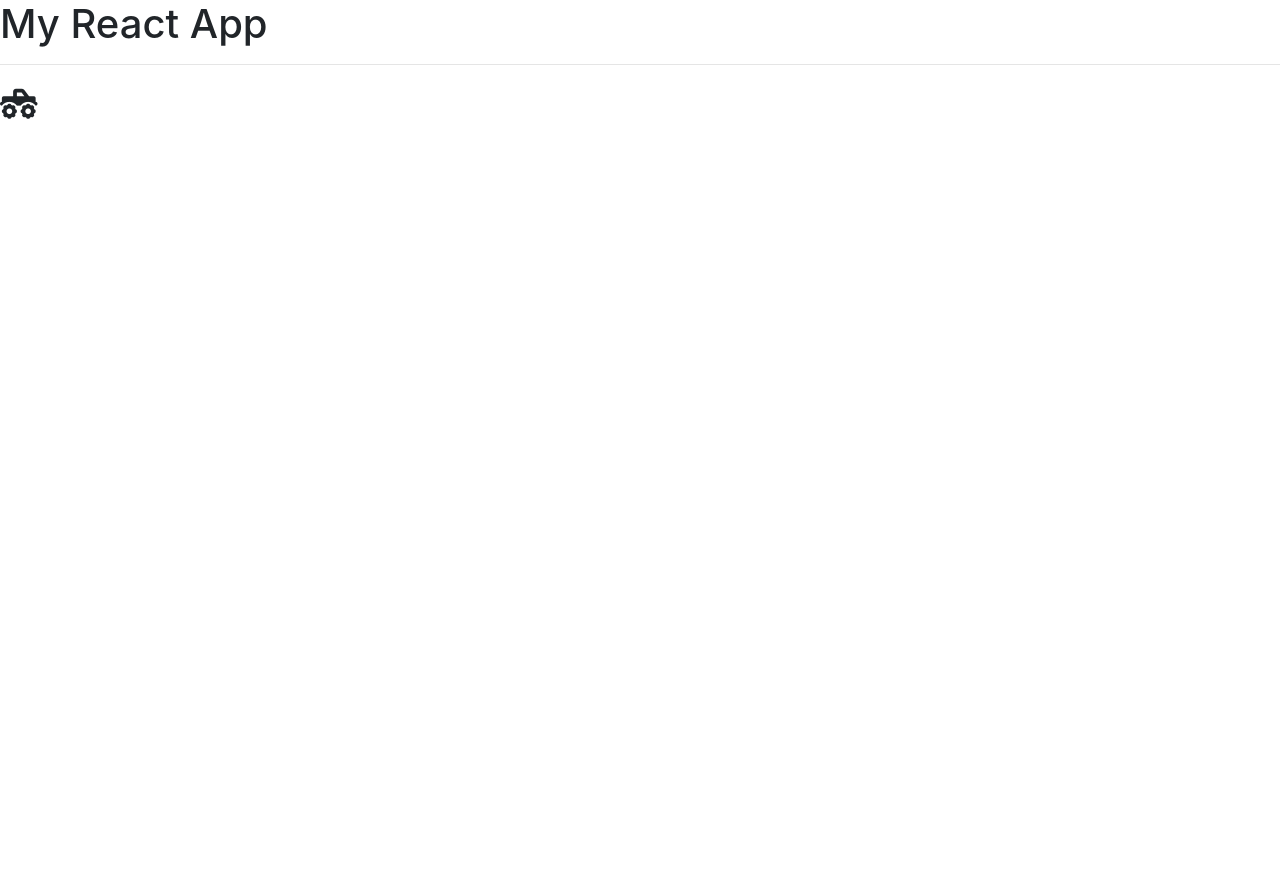
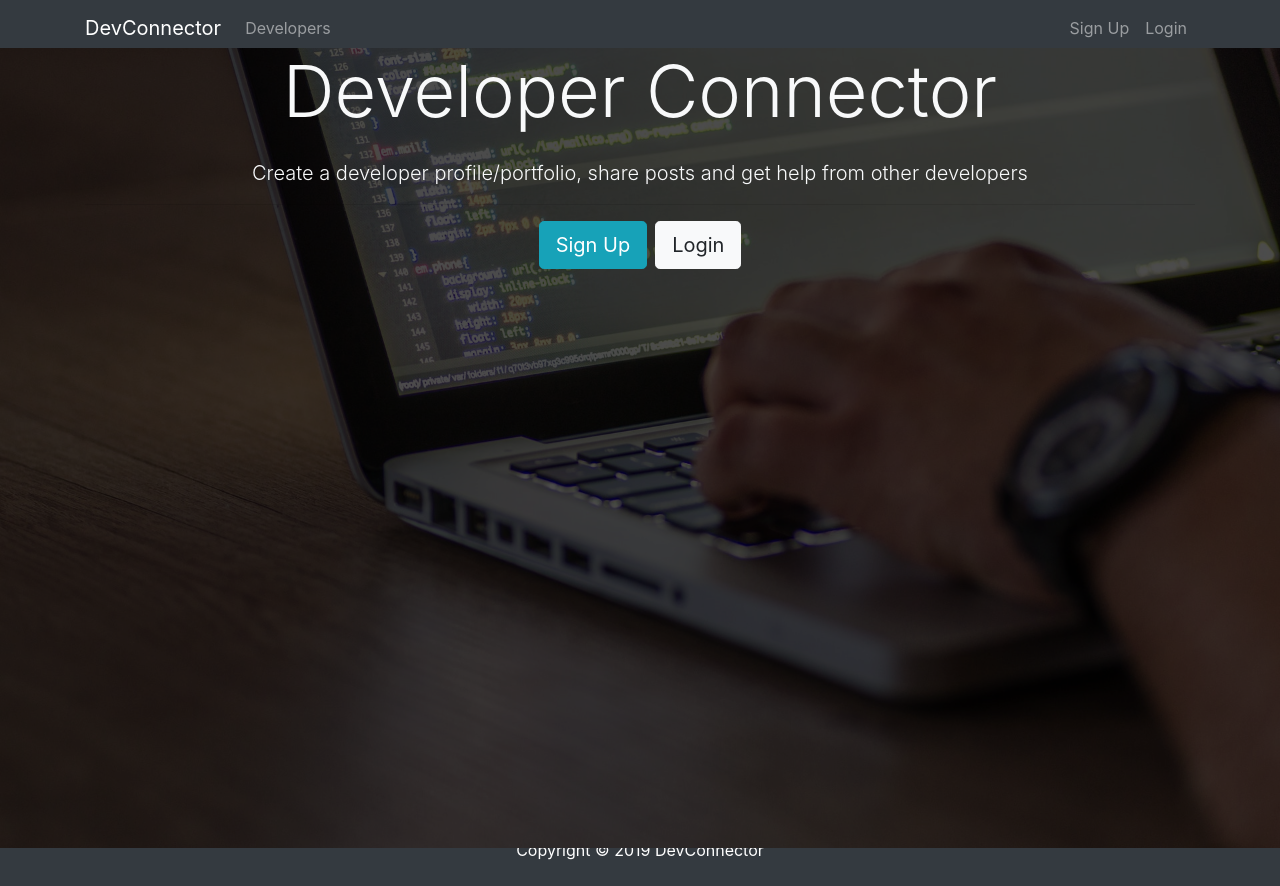
Before and after one commit to peaceofmind123/social_network, a React (Create React App) app in the folder client/: page / in a window 1280 px wide. Before the commit the page ends 800 px from the top, so only its background shows below. Built offline with nearby package versions, Linux system fonts and the light colour scheme.

Commit message:
added the landing page

```diff
--- a/client/src/App.js
+++ b/client/src/App.js
@@ -1,13 +1,14 @@
 import React from "react";
 import "./App.css";
-
+import Navbar from "./components/layouts/Navbar";
+import Landing from "./components/layouts/Landing";
+import Footer from "./components/layouts/Footer";
 function App() {
   return (
     <div className="App">
-      <h1 className="heading">
-        My React App<hr />
-        <i class="fas fa-truck-monster fa-xs" />
-      </h1>
+      <Navbar />
+      <Landing />
+      <Footer />
     </div>
   );
 }
--- /dev/null
+++ b/client/src/components/layouts/Footer.js
@@ -0,0 +1,9 @@
+import React from "react";
+
+export default function Footer() {
+  return (
+    <footer className="bg-dark text-white p-4 mt-3 text-center">
+      Copyright &copy; {new Date().getFullYear()} DevConnector
+    </footer>
+  );
+}
--- /dev/null
+++ b/client/src/components/layouts/Landing.js
@@ -0,0 +1,31 @@
+import React, { Component } from "react";
+
+export default class Landing extends Component {
+  render() {
+    return (
+      <div className="landing">
+        <div className="dark-overlay landing-inner text-light pt-0">
+          <div className="container">
+            <div className="row">
+              <div className="col-md-12 text-center">
+                <h1 className="display-3 mb-4">Developer Connector</h1>
+                <p className="lead">
+                  {" "}
+                  Create a developer profile/portfolio, share posts and get help
+                  from other developers
+                </p>
+                <hr />
+                <a href="register.html" className="btn btn-lg btn-info mr-2">
+                  Sign Up
+                </a>
+                <a href="login.html" className="btn btn-lg btn-light">
+                  Login
+                </a>
+              </div>
+            </div>
+          </div>
+        </div>
+      </div>
+    );
+  }
+}
--- /dev/null
+++ b/client/src/components/layouts/Navbar.js
@@ -0,0 +1,47 @@
+import React, { Component } from "react";
+
+export default class Navbar extends Component {
+  render() {
+    return (
+      <nav className="navbar navbar-expand-sm navbar-dark bg-dark mb-3">
+        <div className="container">
+          <a className="navbar-brand" href="landing.html">
+            DevConnector
+          </a>
+          <button
+            className="navbar-toggler"
+            type="button"
+            data-toggle="collapse"
+            data-target="#mobile-nav"
+          >
+            <span className="navbar-toggler-icon" />
+          </button>
+
+          <div className="collapse navbar-collapse" id="mobile-nav">
+            <ul className="navbar-nav mr-auto">
+              <li className="nav-item">
+                <a className="nav-link" href="profiles.html">
+                  {" "}
+                  Developers
+                </a>
+              </li>
+            </ul>
+
+            <ul className="navbar-nav ml-auto">
+              <li className="nav-item">
+                <a className="nav-link" href="register.html">
+                  Sign Up
+                </a>
+              </li>
+              <li className="nav-item">
+                <a className="nav-link" href="login.html">
+                  Login
+                </a>
+              </li>
+            </ul>
+          </div>
+        </div>
+      </nav>
+    );
+  }
+}
```
